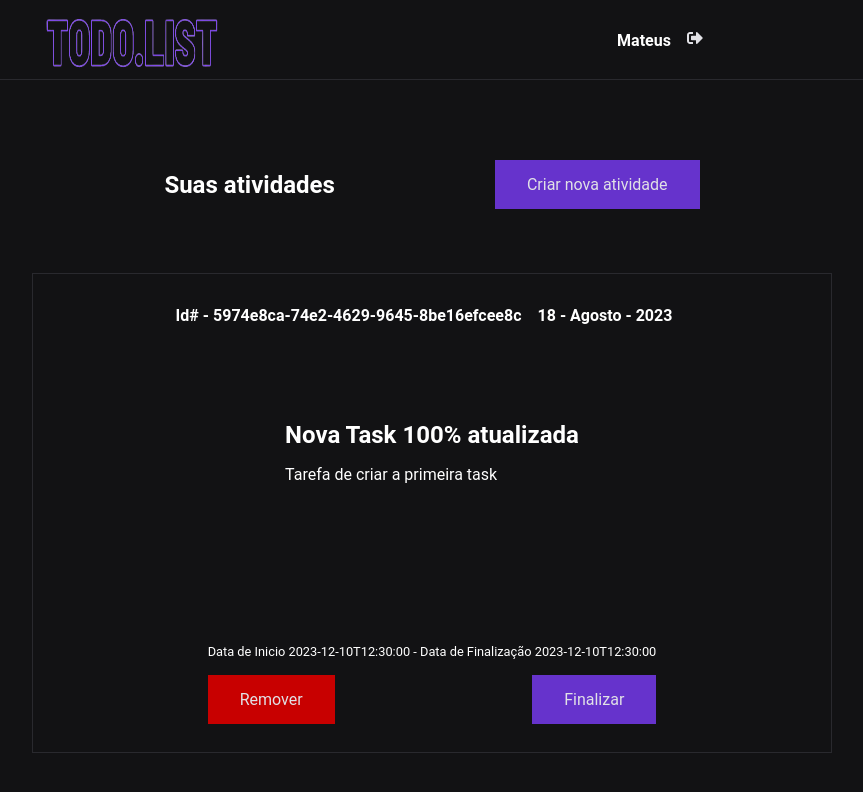
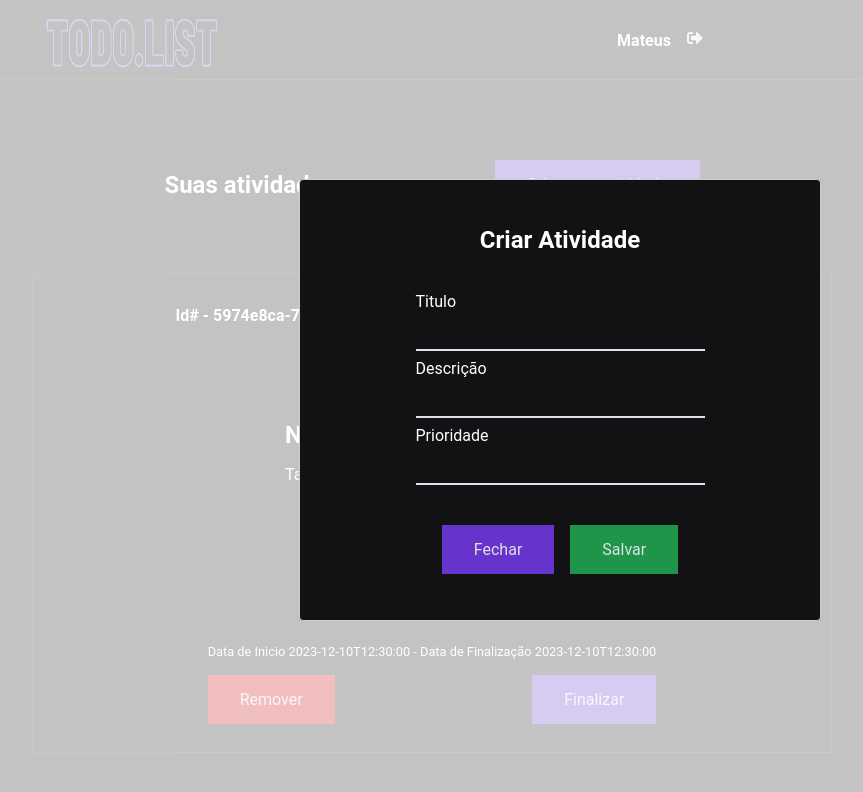
Before and after one commit to matthcarter777/todo-lis-app, a Next.js app: page /home in a window 1280 px wide. Both pictures are taken after a click on the button "Criar nova atividade". Shown: the top 792 px of the page, without its empty margins (80-943 px from the left). Built offline with nearby package versions, Linux system fonts and the light colour scheme.

Commit message:
Feature: modal on home page

```diff
--- a/package.json
+++ b/package.json
@@ -16,12 +16,14 @@
     "react-hook-form": "^7.47.0",
     "react-hot-toast": "^2.4.1",
     "react-icons": "^4.11.0",
+    "react-modal": "^3.16.1",
     "sass": "^1.69.3"
   },
   "devDependencies": {
     "@types/node": "^20",
     "@types/react": "^18",
     "@types/react-dom": "^18",
+    "@types/react-modal": "^3.16.2",
     "eslint": "^8",
     "eslint-config-next": "13.5.5",
     "typescript": "^5"
--- a/src/app/home/page.tsx
+++ b/src/app/home/page.tsx
@@ -1,9 +1,42 @@
+'use client';
 import { Header } from "../components/header";
 import Task from "../components/task";
+import Modal from 'react-modal';
 
 import styles from './styles.module.scss';
+import { useState } from "react";
+
+const  customStyles  =  {
+  content : {
+    top : '50%' ,
+    left : '50%' ,
+    right : 'auto' ,
+    bottom : 'auto' ,
+    marginRight : '-50%' ,
+    transform : 'translate(-50%, -50%)' ,
+    backgroundColor : '#121214',
+  } ,
+} ;
+
 
 export default function Home() {
+  const [modalIsOpen, setIsOpen] = useState(false);
+  const [title, setTitle] = useState("");
+  const [description, setDescription] = useState("");
+  const [priority, setPriority] = useState("");
+
+  function saveTask() {
+    console.log(title, description, priority);
+  }
+
+  function openModal() {
+    setIsOpen(true);
+  }
+
+  function closeModal() {
+    setIsOpen(false);
+  }
+
   const task = {
     id: "5974e8ca-74e2-4629-9645-8be16efcee8c",
     description: "Tarefa de criar a primeira task",
@@ -20,7 +53,7 @@ export default function Home() {
         <div className={styles.container}>
           <section>
             <h4>Suas atividades</h4>
-            <button>
+            <button onClick={openModal}>
               Criar nova atividade
             </button>
           </section>
@@ -28,6 +61,38 @@ export default function Home() {
           <Task taskData={task}/>
         </div>
       </section>
+
+      <Modal
+        isOpen={modalIsOpen}
+        onRequestClose={closeModal}
+        style={customStyles}
+        contentLabel="Example Modal"
+        ariaHideApp={false}
+      >
+        <div className={styles.modalContainer}>
+          <h2>Criar Atividade</h2>
+          <br />
+          <div className={styles.modalBody}>
+            <br />
+            <span>Titulo</span>
+            <br />
+            <input type="text" value={title} onChange={(event) => setTitle(event.target.value)} />
+            <br />
+            <span>Descrição</span>
+            <br />
+            <input type="text" value={description} onChange={(event) => setDescription(event.target.value)} />
+            <br />
+            <span>Prioridade</span>
+            <br />
+            <input type="text" value={priority} onChange={(event) => setPriority(event.target.value)} />
+            <br />
+          </div>
+          <div className={styles.footerModal}>
+            <button onClick={closeModal} className={styles.btnClose}>Fechar</button>
+            <button onClick={saveTask} className={styles.btnSave}>Salvar</button>
+          </div>
+        </div>
+      </Modal>
     </>
   )
 }
--- a/src/app/home/styles.module.scss
+++ b/src/app/home/styles.module.scss
@@ -34,3 +34,74 @@
 
   }
 }
+
+.modalContainer {
+  width: 30rem;
+  height: 25rem;
+
+  display: flex;
+  align-items: center;
+  justify-content: center;
+  flex-direction: column;
+}
+
+.modalBody {
+
+  input {
+    font-family: inherit;
+    width: 100%;
+    border: 0;
+    border-bottom: 2px solid var(--gray-100);
+    outline: 0;
+    font-size: 1.3rem;
+    color: white;
+    padding: 7px 0;
+    background: transparent;
+    transition: border-color 0.2s;
+    margin-bottom: 0.5rem;
+
+    &::placeholder {
+      color: transparent;
+    }
+  }
+}
+
+.footerModal {
+  margin-top: 2rem;
+  display: flex;
+  align-items: center;
+  justify-content: center;
+  flex-direction: row;
+}
+
+
+.btnClose {
+  background-color: #6633CC;
+  border: none;
+  color: var(--gray-100);
+  padding: 15px 32px;
+  text-align: center;
+  text-decoration: none;
+  display: inline-block;
+  font-size: 16px;
+  margin-right: 1rem;
+
+  &:hover {
+    filter: brightness(0.8);
+  }
+}
+
+.btnSave {
+  background-color: #1e9549;
+  border: none;
+  color: var(--gray-100);
+  padding: 15px 32px;
+  text-align: center;
+  text-decoration: none;
+  display: inline-block;
+  font-size: 16px;
+
+  &:hover {
+    filter: brightness(0.8);
+  }
+}
```
Also changed, not shown: 1 other file (tests, documents, lock files or other folders).
